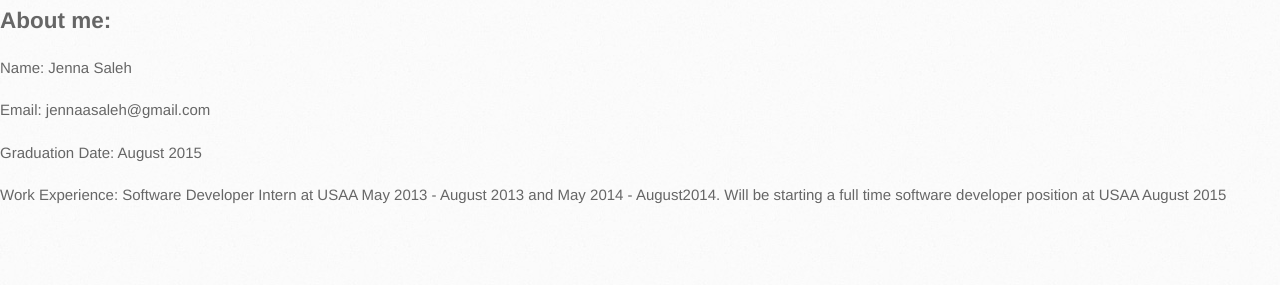
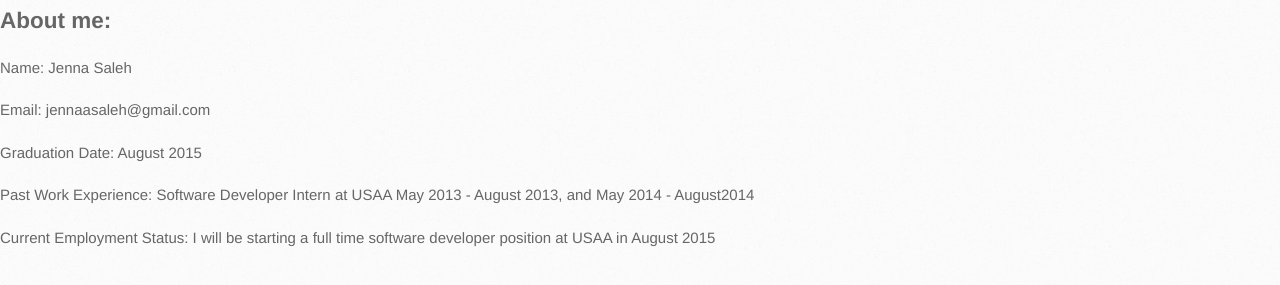
Before and after one commit to jennasaleh/jennasaleh.github.io, a plain HTML site: page index.html in a window 1280 px wide. Shown: the part 81-366 px from the top of the page. Drawn offline with Linux system fonts and the light colour scheme.

Commit message:
Update index.html

```diff
--- a/index.html
+++ b/index.html
@@ -24,7 +24,8 @@
     <p>Name: Jenna Saleh</p>
     <p>Email: jennaasaleh@gmail.com</p>
     <p>Graduation Date: August 2015</p>
-    <p>Work Experience: Software Developer Intern at USAA May 2013 - August 2013 and May 2014 - August2014. Will be starting a full time software developer position at USAA August 2015</p>
+    <p>Past Work Experience: Software Developer Intern at USAA May 2013 - August 2013, and May 2014 - August2014 </p>
+    <p>Current Employment Status: I will be starting a full time software developer position at USAA in August 2015</p>
 
 
 
```
